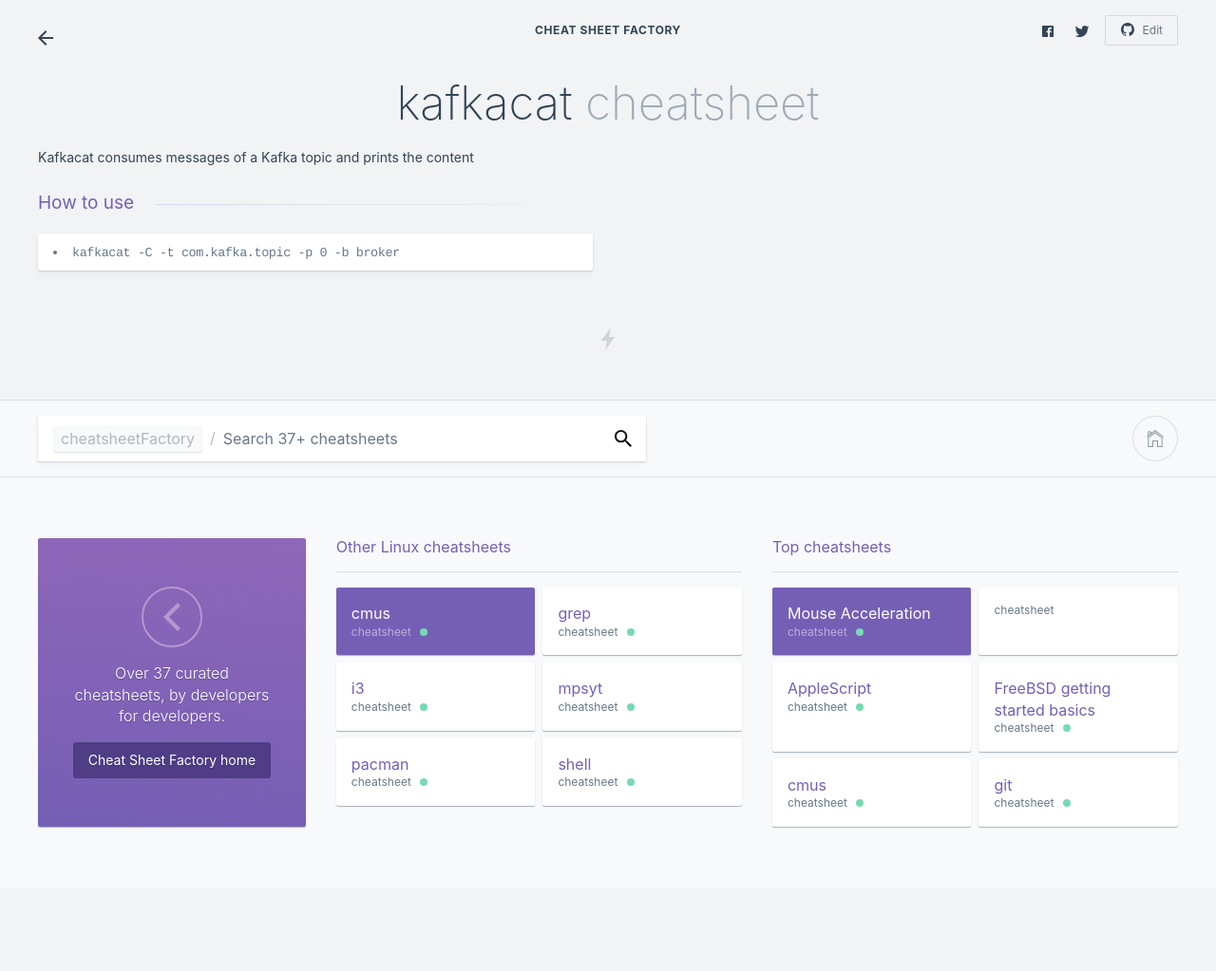
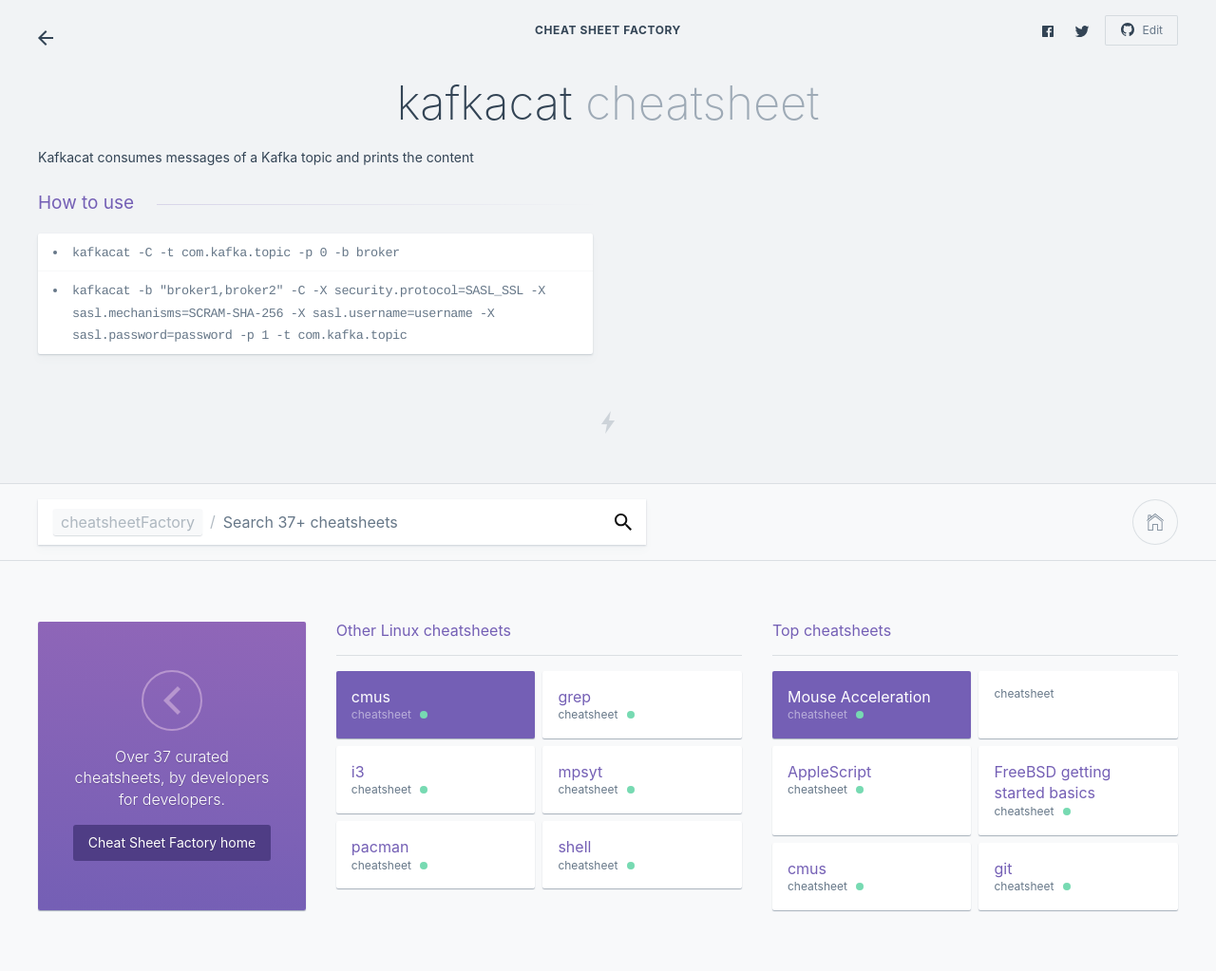
Before and after one commit to kasramp/cheat-sheet-factory, a Jekyll site: the page built from linux/kafkacat.md, in a window 1280 px wide. Shown: the whole page at 95% size. Built offline with Jekyll 4.4.1, drawn with Linux system fonts in a browser that asks for light colours; before the commit the page ends 935 px from its top, so only the background shows below that.

Commit message:
Add new entry for Kafkacat

```diff
--- a/linux/kafkacat.md
+++ b/linux/kafkacat.md
@@ -16,3 +16,4 @@ Shortcuts
 ### How to use
 
 + `kafkacat -C -t com.kafka.topic -p 0 -b broker`
++ `kafkacat -b "broker1,broker2" -C -X security.protocol=SASL_SSL -X sasl.mechanisms=SCRAM-SHA-256 -X sasl.username=username -X sasl.password=password -p 1 -t com.kafka.topic`
```
